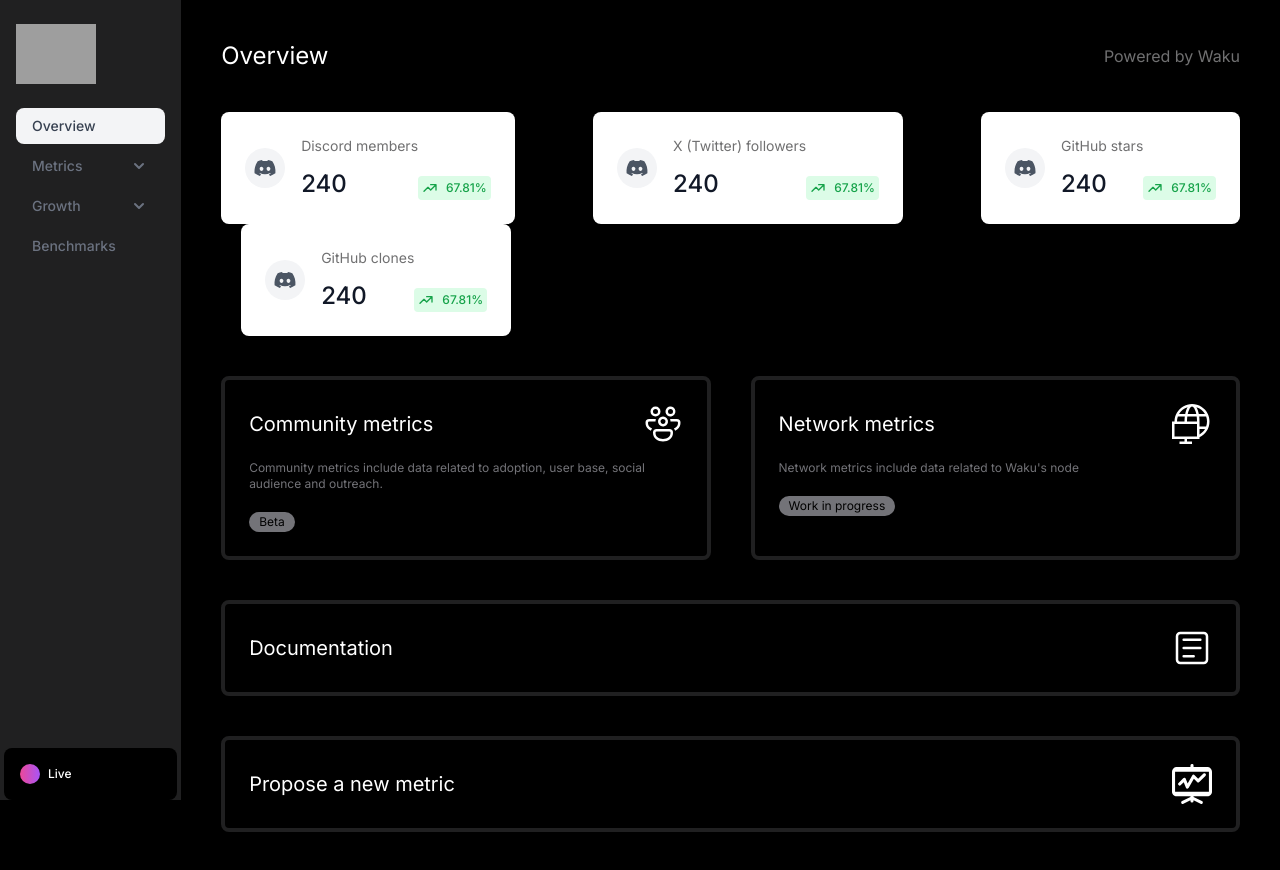
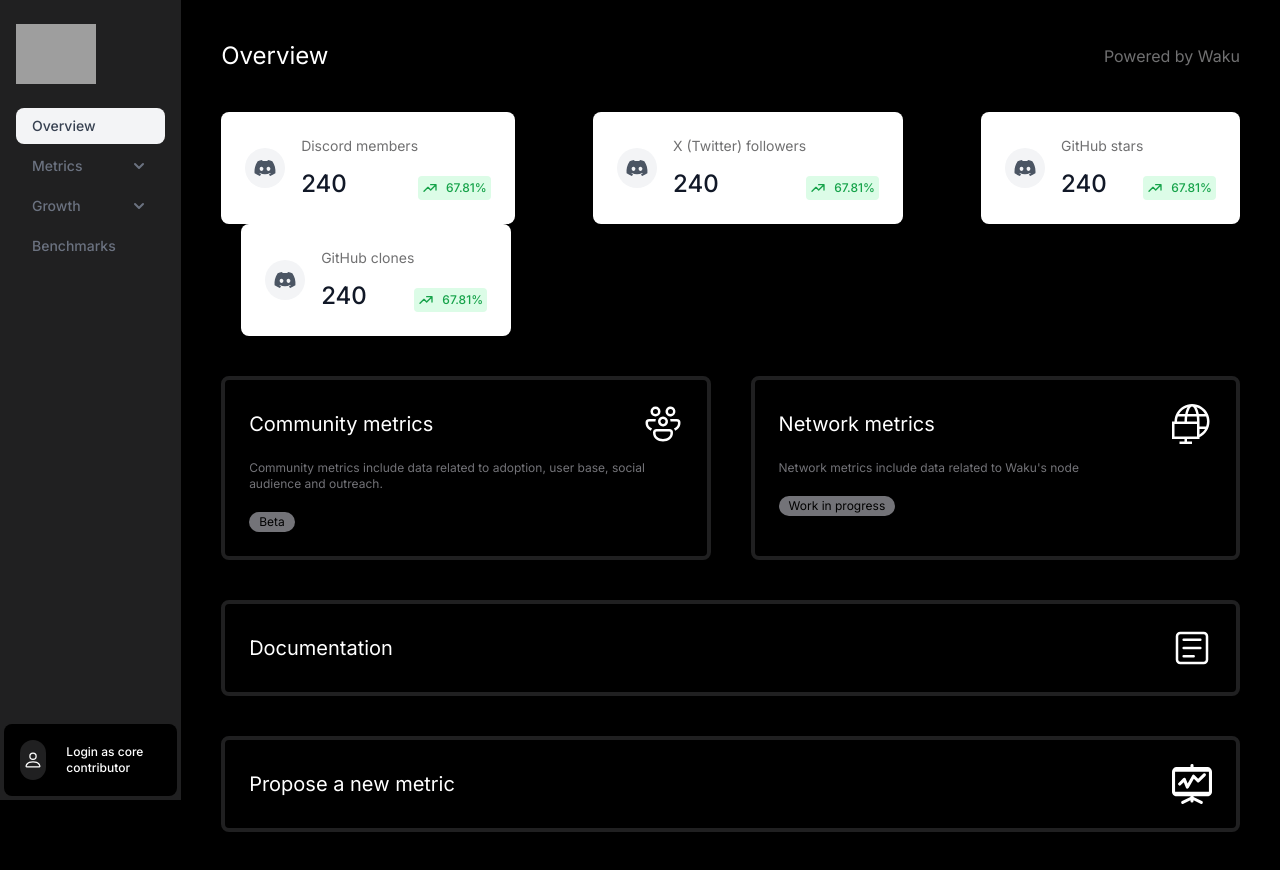
Before and after one commit to waku-org/metrics.waku.org, a Next.js app: page / in a window 1280 px wide. Built offline with nearby package versions, Linux system fonts and the light colour scheme; grey boxes are pictures that could not be loaded.

Commit message:
login button

```diff
--- a/components/Router.js
+++ b/components/Router.js
@@ -144,15 +144,19 @@
           </ul>
         </div>
 
-        <div class="sticky inset-x-0 bottom-0 border-t-4 border-e-4 border-[#202021]">
-          <a href="#" class="flex items-center gap-2 bg-[#000000] p-4 hover:bg-gray-50 animate-pulse">
+        <div class="sticky inset-x-0 bottom-0 border-x-4 border-[#202021] mb-1">
+          <a href="#" class="flex space-x-3 items-center gap-2 bg-[#000000] p-4 hover:bg-gray-50 rounded-lg">
             <div
-              class="h-10 w-10 bg-gradient-to-r from-pink-500 to-purple-500 rounded-full object-cover"
-              />
+              class="h-10 w-10 flex items-center justify-center bg-[#202021] rounded-full object-cover"
+              >
+                <svg width="20" height="20" viewBox="0 0 16 16" xmlns="http://www.w3.org/2000/svg">
+    <path fill="#ffffff" d="M8 8a3 3 0 1 0 0-6a3 3 0 0 0 0 6Zm2-3a2 2 0 1 1-4 0a2 2 0 0 1 4 0Zm4 8c0 1-1 1-1 1H3s-1 0-1-1s1-4 6-4s6 3 6 4Zm-1-.004c-.001-.246-.154-.986-.832-1.664C11.516 10.68 10.289 10 8 10c-2.29 0-3.516.68-4.168 1.332c-.678.678-.83 1.418-.832 1.664h10Z"/>
+</svg>
+              </div>
 
             <div>
               <p class="text-xs">
-                <strong class="block font-medium">Live</strong>
+                <strong class="block font-medium">Login as core contributor</strong>
               </p>
             </div>
           </a>
@@ -305,15 +309,19 @@
           </ul>
         </div>
 
-        <div class="sticky inset-x-0 bottom-0 border-x-4 border-[#202021]">
-          <a href="#" class="flex items-center gap-2 bg-[#000000] p-4 hover:bg-gray-50 animate-pulse rounded-lg">
+        <div class="sticky inset-x-0 bottom-0 border-x-4 border-[#202021] mb-1">
+          <a href="#" class="flex space-x-3 items-center gap-2 bg-[#000000] p-4 hover:bg-gray-50 rounded-lg">
             <div
-              class="h-5 w-5 bg-gradient-to-r from-pink-500 to-purple-500 rounded-full object-cover"
-              />
+              class="h-10 w-10 flex items-center justify-center bg-[#202021] rounded-full object-cover"
+              >
+                <svg width="20" height="20" viewBox="0 0 16 16" xmlns="http://www.w3.org/2000/svg">
+    <path fill="#ffffff" d="M8 8a3 3 0 1 0 0-6a3 3 0 0 0 0 6Zm2-3a2 2 0 1 1-4 0a2 2 0 0 1 4 0Zm4 8c0 1-1 1-1 1H3s-1 0-1-1s1-4 6-4s6 3 6 4Zm-1-.004c-.001-.246-.154-.986-.832-1.664C11.516 10.68 10.289 10 8 10c-2.29 0-3.516.68-4.168 1.332c-.678.678-.83 1.418-.832 1.664h10Z"/>
+</svg>
+              </div>
 
             <div>
               <p class="text-xs">
-                <strong class="block font-medium">Live</strong>
+                <strong class="block font-medium">Login as core contributor</strong>
               </p>
             </div>
           </a>
```
